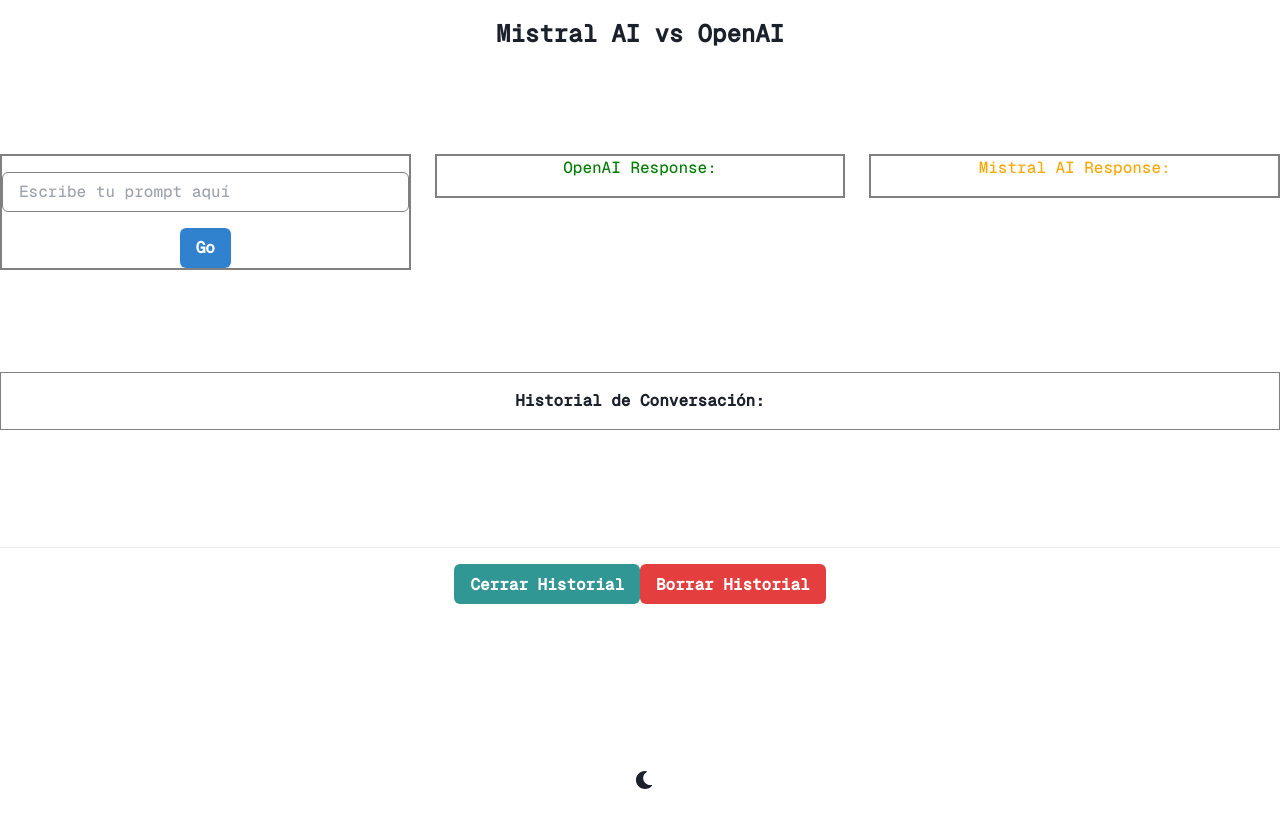
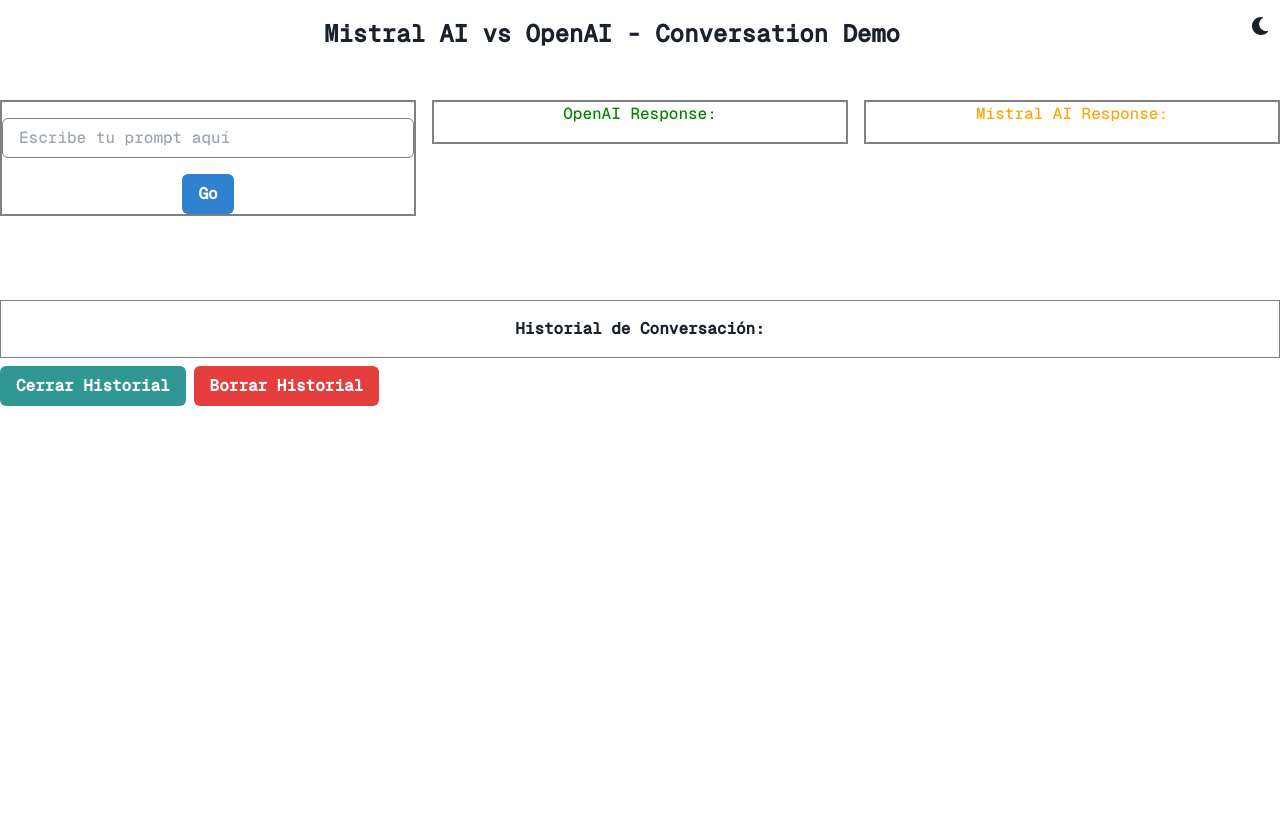
Before and after one commit to cescofors75/flowai, a Next.js app: page / in a window 1280 px wide. Shown: the top 828 px of the page. Before the commit the page ends 800 px from the top, so only its background shows below. Built offline with nearby package versions, Linux system fonts and the light colour scheme.

Commit message:
Refactor layout and add auto-adjusting textarea height

```diff
--- a/app/layout.jsx
+++ b/app/layout.jsx
@@ -1,7 +1,7 @@
 import React from 'react'
 import './globals.css'
 import { Roboto } from 'next/font/google'
-//import { ChakraProvider } from '@chakra-ui/react'
+import { ChakraProvider } from '@chakra-ui/react'
 import localFont from 'next/font/local'
 const myFont = localFont({ src: '../fonts/GeistMono-Medium.otf' })
 
@@ -17,10 +17,11 @@
 
     <html lang="es">
       <body >
-
+      <ChakraProvider>
     <div className={`${myFont.className} ${"container"}`} style={{ margin: 'auto', fontWeight: '400' }}>
       {children}
     </div>
+    </ChakraProvider>
     </body>
   </html>
 
--- a/app/page.jsx
+++ b/app/page.jsx
@@ -1,7 +1,7 @@
 'use client'
 import React, { useState, useRef } from 'react';
 import {
-  Box, Flex, Text, ChakraProvider, Divider, Textarea, Button, Spinner, Grid, GridItem
+  Box, Flex, Text, ChakraProvider, Divider, Textarea, Button, Spinner, Grid, GridItem, HStack
 } from '@chakra-ui/react';
 import { ThemeSwitch } from './components/ThemeSwitch';
 
@@ -78,7 +78,7 @@
       const stream = await openai.chat.completions.create({
         model: 'gpt-4-1106-preview',
         messages: [{ role: "user", content: input },
-        { role: "system", content: 'speak spanish, profesional, maximun 3 lines, que puede estar de acuerdo o no con tu input de entrada. Y continuar con el tema o canviar de tema' }],
+        { role: "system", content: 'Respond in Spanish, professionally, within a maximum of three lines. The response may agree or disagree with the input provided. Continue with the current topic or smoothly transition to a new topic as needed.' }],
         temperature: 0.2,
         stream: true
       });
@@ -108,7 +108,7 @@
     try {
       const apiKey = process.env.NEXT_PUBLIC_MISTRAL_API_KEY;
       const tokenStream = streamMistralChat(
-        [{ role: "system", content:  'speak spanish, profesional, maximun 3 lines, que puede estar de acuerdo o no con tu input de entrada. Y continuar con el tema o canviar de tema' },
+        [{ role: "system", content:  'Respond in Spanish, professionally, within a maximum of three lines. The response may agree or disagree with the input provided. Continue with the current topic or smoothly transition to a new topic as needed.' },
           { role: "user", content: input  }],
         { model: "mistral-small", temperature: 0.2 },
         {
@@ -138,7 +138,7 @@
     let currentInput = prompt;
   //console.log('prompt', prompt);
  // console.log('currentInput', currentInput);
-    for (let i = 0; i < 30; i++) {
+    for (let i = 0; i < 10; i++) {
       const openaiResponse = await openaiTest(currentInput);
     //  console.log('openaiResponse', openaiResponse);
       const mistralResponse = await mistralTest(openaiResponse);
@@ -153,23 +153,28 @@
   };
 
   return (
-    <ChakraProvider>
+    <>
+    <Box position="absolute" top="0" width="100%" textAlign="center" mb={4}>
+<HStack>
+        <Text width="100%" fontSize="2xl" fontWeight="bold" mt={4} textAlign="center">
+          Mistral AI vs OpenAI - Conversation Demo
+        </Text>
+        <ThemeSwitch />
+        </HStack>
+    </Box>
+    <Box position="absolute" top="100" width="100%" textAlign="center" mb={4}>
     <Grid
-      templateColumns="repeat(3, 1fr)"
-      gap={6}
+        templateColumns={{ base: "repeat(1, 1fr)", md: "repeat(3, 1fr)" }}
+      gap={4}
       align="center"
       justify="center"
       minH="100vh"
       minW="100vw"
       position="relative"
     >
-      <GridItem colSpan={3}>
-        <Text fontSize="2xl" fontWeight="bold" mt={4} textAlign="center">
-          Mistral AI vs OpenAI
-        </Text>
-      </GridItem>
 
-      <GridItem colSpan={1}>
+
+      <GridItem >
       <Box overflowY="auto" maxHeight="300px" border="2px solid gray">
         <Textarea
           placeholder="Escribe tu prompt aquí"
@@ -188,7 +193,7 @@
         </Box>
       </GridItem>
 
-      <GridItem colSpan={1}>
+      <GridItem >
         <Box overflowY="auto" maxHeight="300px"  border="2px solid gray">
           <Text color='green' fontSize="md">OpenAI Response:</Text>
           {isLoadingOpenai && <Spinner size="xs" color="green.500" ml={2} />}
@@ -198,7 +203,7 @@
         </Box>
       </GridItem>
 
-      <GridItem colSpan={1}>
+      <GridItem >
         <Box overflowY="auto" maxHeight="300px" border="2px solid gray">
           <Text color='orange' fontSize="md">Mistral AI Response:</Text>
           {isLoadingMistral && <Spinner size="xs" color="orange.500" ml={2} />}
@@ -207,11 +212,13 @@
           </Text>
         </Box>
       </GridItem>
+      </Grid>
+     </Box>
 
 
 
       {showHistory && (
-        <GridItem colSpan={3}>
+        <Box position="relative" top="300" width="100%" textAlign="center" >
           <Box overflowY="auto" maxHeight="300px" border="1px solid gray" p={4}>
             <Text fontSize="md" fontWeight="bold">Historial de Conversación:</Text>
             {conversationHistory.map((entry, index) => (
@@ -221,24 +228,23 @@
               </Box>
             ))}
           </Box>
-        </GridItem>
-      )}
-  <GridItem colSpan={3}>
-        <Divider my={4}/>
+          <HStack mt={2}>
           <Button onClick={toggleHistory} colorScheme="teal" mb={4}>
             {showHistory ? 'Cerrar Historial' : 'Ver Historial'}
           </Button>
           <Button onClick={clearHistory} colorScheme="red" mb={4}>
             Borrar Historial
           </Button>
-      </GridItem>
-      <GridItem colSpan={3}>
-        <Box position="absolute" bottom="0" width="100%" textAlign="center">
-          <ThemeSwitch />
+          </HStack>
           </Box>
-      </GridItem>
-    </Grid>
-  </ChakraProvider>
+      )}
+
+
+
+
+
+    </>
+
 
   );
 }
--- a/app/testspeed/page.jsx
+++ b/app/testspeed/page.jsx
@@ -1,7 +1,7 @@
 'use client'
-import React, { useState, useEffect } from 'react';
+import React, { useState, useEffect, useRef } from 'react';
 import {
-  Box, Flex, Text, ChakraProvider, Divider, Textarea, Button
+  Box, Grid, GridItem, Text, Textarea, Button, SimpleGrid ,HStack
 } from '@chakra-ui/react';
 import { ThemeSwitch } from '../components/ThemeSwitch';
 import { streamMistralChat } from "mistral-edge";
@@ -15,18 +15,11 @@
     mistral: { time: 0, tokens: 0, speed: 0 },
     openai: { time: 0, tokens: 0, speed: 0 },
   });
-
+  const textareaRef = useRef(null);
   const calculateSpeed = (tokens, time) => {
     return time > 0 ? (tokens / time).toFixed(3) : 0;
   };
 
-  useEffect(() => {
-    // Removed the direct calls to mistralTest and openaiTest to allow manual triggering
-  }, []);
-
-  const handleInputChange = (event) => {
-    setPrompt(event.target.value);
-  };
 
   const handleGoClick = () => {
     mistralTest();
@@ -100,9 +93,31 @@
     }
   };
 
+  const handleChange = (event) => {
+
+    setPrompt(event.target.value)
+    // Ajustar automáticamente la altura
+    const textarea = textareaRef.current;
+    if (textarea) {
+        textarea.style.height = 'auto';
+        textarea.style.height = textarea.scrollHeight + 'px';
+    }
+};
+
   return (
-    <ChakraProvider>
-      <Flex
+    <>
+      <Box position="absolute" top="0" width="100%" textAlign="center" mb={4}>
+        <HStack>
+      <Text fontSize="2xl" fontWeight="bold" mt={4}  width="100%" textAlign="center">
+          Mistral AI vs OpenAI Test Speed
+        </Text>
+        <ThemeSwitch />
+        </HStack>
+      </Box>
+
+<Box position="absolute" top="100" width="100%" textAlign="center" mb={4}>
+      <Grid
+    templateColumns={{ base: "repeat(1, 1fr)", md: "repeat(3, 1fr)" }}
     direction="column"
     align="center"
     justify="center"
@@ -110,38 +125,44 @@
     minW="100vw"
     position="relative"
   >
-        <Text fontSize="2xl" fontWeight="bold" mt={4} position="absolute" top="0" width="100%" textAlign="center">
-          Mistral AI vs OpenAI
-        </Text>
 
+        <GridItem >
         <Textarea
           placeholder="Escribe tu prompt aquí"
           value={prompt}
-          onChange={handleInputChange}
+
           my={4}
           size="lg"
+
+
+          onChange={handleChange}
+          ref={textareaRef}
+          minHeight="unset"
+          overflow="hidden"
+          resize="none"
         />
         <Button onClick={handleGoClick} colorScheme="blue">Go</Button>
+        </GridItem>
 
-        <Divider my={4}/>
-
-        <Text color='orange'>Mistral AI - Time: {performance.mistral.time} ms / Characters: {performance.mistral.tokens}  / Speed: {performance.mistral.speed} </Text>
+        <GridItem >
+        <Text fontSize="sm" as='b' color='orange'>Mistral AI - Time: {performance.mistral.time} ms / Characters: {performance.mistral.tokens}  / Speed: {performance.mistral.speed} </Text>
         <Text fontSize="xs" mt={4} width="80%" textAlign="left">
           {responseMistral}
         </Text>
+        </GridItem>
 
-        <Divider my={4}/>
-
-        <Text color='green'>OpenAI - Time: {performance.openai.time} ms / Characters: {performance.openai.tokens} / Speed : {performance.openai.speed}</Text>
+        <GridItem >
+        <Text fontSize="sm" as='b' color='green'>OpenAI - Time: {performance.openai.time} ms / Characters: {performance.openai.tokens} / Speed : {performance.openai.speed}</Text>
         <Text fontSize="xs" mt={4} width="80%" textAlign="right">
           {responseOpenai}
         </Text>
+        </GridItem>
+        </Grid>
 
-        <Box position="absolute" bottom="0" width="100%" textAlign="center">
-          <ThemeSwitch />
         </Box>
-      </Flex>
-    </ChakraProvider>
+
+
+        </>
   );
 }
 
```
Lines whose indentation alone changed are shown as unchanged.
